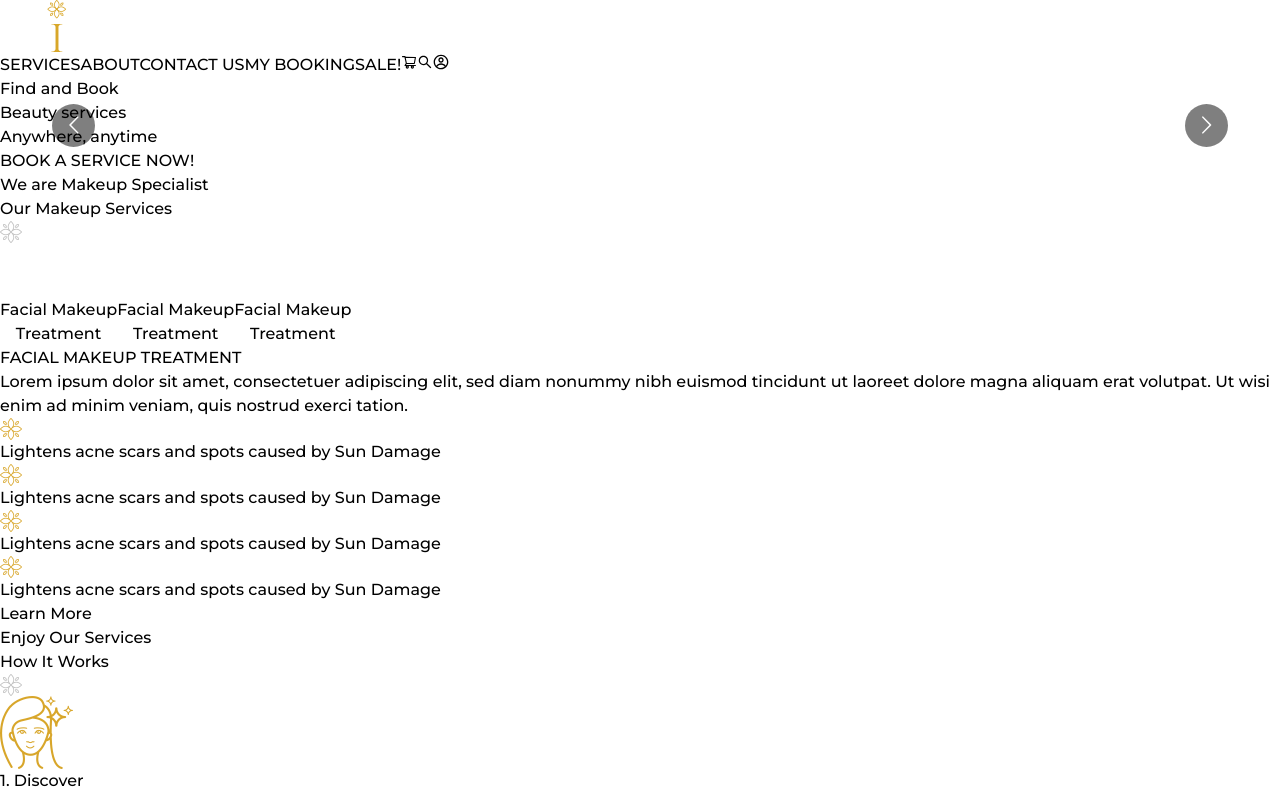
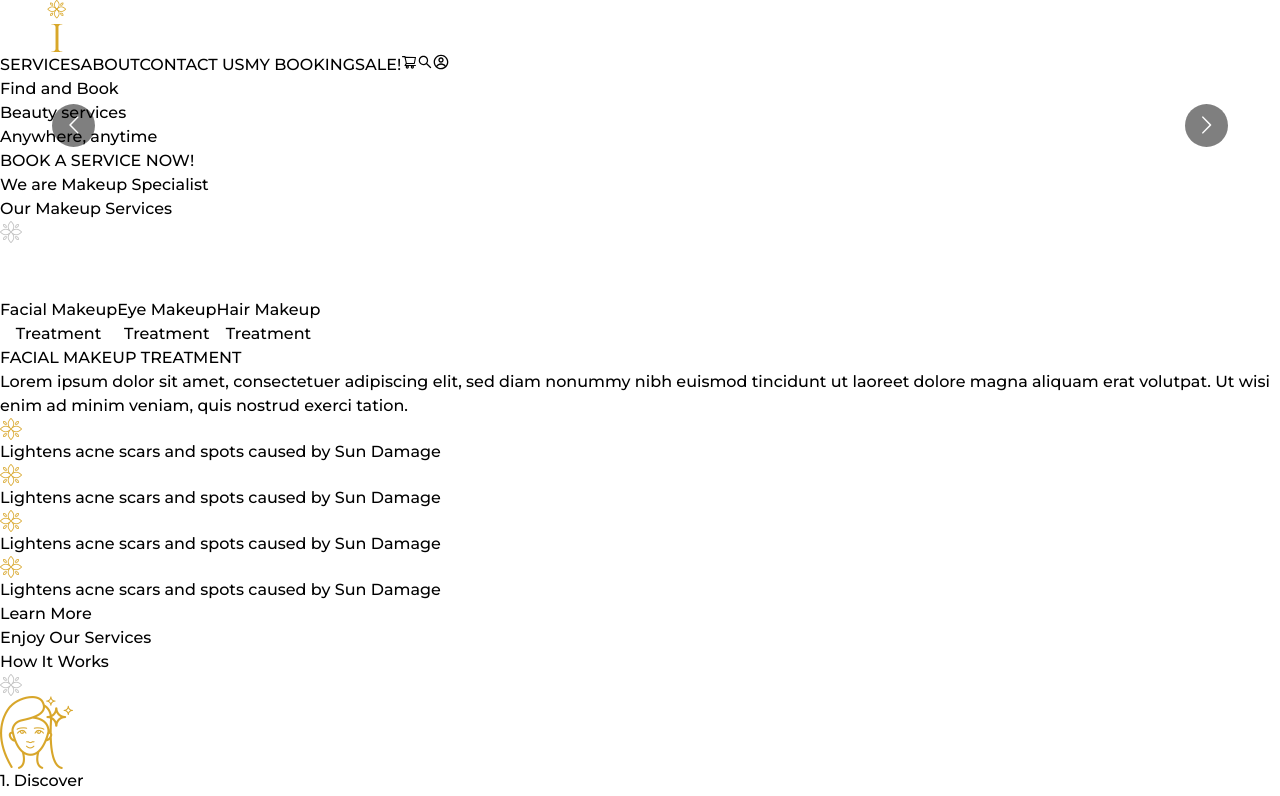
Before and after one commit to Clickipedia/saloon-app-1, a React (Vite) app: page / in a window 1280 px wide. Shown: the top 796 px of the page. Built offline with nearby package versions, Linux system fonts and the light colour scheme.

Commit message:
add bg color some sections

```diff
--- a/src/components/Pages/Home/BannerSection/BannerSection.jsx
+++ b/src/components/Pages/Home/BannerSection/BannerSection.jsx
@@ -48,7 +48,7 @@ const BannerCarousel = () => {
 
     return (
         <div
-            className='grid grid-cols-2 w-full h-[75vh] items-center ps-[8rem]'
+            className='grid grid-cols-2 w-full h-[75vh] items-center ps-[8rem] bg-[#0e0c2e]'
             style={{
                 backgroundImage: ``
             }}
--- a/src/components/Pages/Home/ServicesSection/ServicesSection.jsx
+++ b/src/components/Pages/Home/ServicesSection/ServicesSection.jsx
@@ -1,4 +1,4 @@
-import React from 'react';
+import React, { useState } from 'react';
 
 import flower from '../../../../assets/all-images/Flower-icon.png';
 import flower2 from '../../../../assets/all-images/Flower-icon-2.png';
@@ -8,7 +8,12 @@ import hair from '../../../../assets/all-images/hair-icon.png';
 
 
 const ServicesSection = () => {
+
+    const [serviceData, setServiceData] = useState('FACIAL MAKEUP TREATMENT')
+
+
     return (
+        <div className='bg-[#1a1a38] py-16'>
             <div className='w-[70%] mx-auto'>
                 <div className='space-y-2 text-[#848493] text-center mx-auto'>
                     <p className='text-lg'>We are Makeup Specialist</p>
@@ -22,7 +27,7 @@ const ServicesSection = () => {
 
                 <div className='px-10 grid grid-cols-3 my-10' >
 
-                <button className='p-5 px-8 flex items-center justify-between border hover:bg-[#d8a62a]'>
+                    <button onClick={() => setServiceData('FACIAL MAKEUP TREATMENT')} className='p-5 px-8 flex items-center justify-between border hover:bg-[#d8a62a]'>
                         <img src={facial} alt="" />
                         <div className='text-left'>
                             <h1 className='text-xl'>Facial Makeup</h1>
@@ -30,30 +35,44 @@ const ServicesSection = () => {
                         </div>
                     </button>
 
-                <button className='p-5 px-8 flex items-center justify-between border hover:bg-[#d8a62a]'>
+                    <button onClick={() => setServiceData('Eye MAKEUP TREATMENT')} className='p-5 px-8 flex items-center justify-between border hover:bg-[#d8a62a]'>
                         <img src={eye} alt="" />
                         <div className='text-left'>
-                        <h1 className='text-xl'>Facial Makeup</h1>
+                            <h1 className='text-xl'>Eye Makeup</h1>
                             <p className='text-sm ' >Treatment</p>
                         </div>
                     </button>
 
-                <button className='p-5 px-8 flex items-center justify-between border hover:bg-[#d8a62a]'>
+                    <button onClick={() => setServiceData('Hair MAKEUP TREATMENT')} className='p-5 px-8 flex items-center justify-between border hover:bg-[#d8a62a]'>
                         <img src={hair} alt="" />
                         <div className='text-left'>
-                        <h1 className='text-xl'>Facial Makeup</h1>
+                            <h1 className='text-xl'>Hair Makeup</h1>
                             <p className='text-sm' >Treatment</p>
                         </div>
                     </button>
 
                 </div>
 
+                <div>
+                    <ServiceCard serviceData={serviceData} />
+                </div>
+
+            </div>
+        </div>
+    );
+};
+
+
+const ServiceCard = ({ serviceData }) => {
+
+    return (
+
         <div className='grid grid-cols-2 my-10'>
             <div>
 
             </div>
             <div className='p-5 space-y-5'>
-                    <h1 className='text-xl font-bold'>FACIAL MAKEUP TREATMENT</h1>
+                <h1 className='text-xl font-bold'>{serviceData}</h1>
                 <p>
                     Lorem ipsum dolor sit amet, consectetuer adipiscing elit, sed diam nonummy nibh euismod tincidunt ut laoreet dolore magna aliquam erat volutpat. Ut wisi enim ad minim veniam, quis nostrud exerci tation.
                 </p>
@@ -73,9 +92,8 @@ const ServicesSection = () => {
                 </button>
             </div>
         </div>
+    )
+}
 
-        </div>
-    );
-};
 
 export default ServicesSection;
--- a/src/components/Pages/Home/WorkSection/WorkSection.jsx
+++ b/src/components/Pages/Home/WorkSection/WorkSection.jsx
@@ -8,7 +8,8 @@ import foot from '../../../../assets/all-images/foot-icon.png';
 
 const WorkSection = () => {
     return (
-        <div className='my-10 w-[60%] mx-auto'>
+        <div className='bg-[#1f1f3f] py-10'>
+            <div className='my-10  w-[60%] mx-auto'>
 
                 <div className='space-y-2 text-[#848493] text-center mx-auto'>
                     <p className='text-lg'>Enjoy Our Services</p>
@@ -23,7 +24,7 @@ const WorkSection = () => {
                 <div className='grid grid-cols-3 mt-20' >
 
                     <div className='text-center space-y-3'>
-                    <img className='mx-auto border-2 border-[#d8a62a] w-36 h-36 object-contain p-8 rounded-[50%]' src={face} alt="" />
+                        <img className=' hover:scale-110 duration-200 mx-auto border-2 border-[#d8a62a] w-36 h-36 object-contain p-8 rounded-[50%]' src={face} alt="" />
                         <h2 className='text-3xl text-[#bcbcc6]' >1. Discover</h2>
                         <p className='text-[#a9a9b5] mx-auto w-60' >Search for beauty services you need</p>
                     </div>
@@ -43,6 +44,7 @@ const WorkSection = () => {
                 </div>
 
             </div>
+        </div>
     );
 };
 
```
Lines whose indentation alone changed are shown as unchanged.
